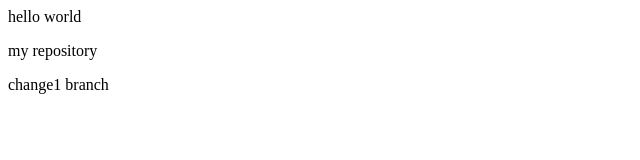
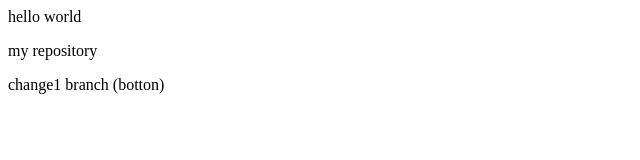
Before and after one commit to aryan0506/localrepo, a plain HTML site: page index.html in a window 1280 px wide. Shown: the full height of the page, 0-640 px from the left. Drawn offline with Linux system fonts and the light colour scheme.

Commit message:
botton add on main

```diff
--- a/index.html
+++ b/index.html
@@ -1,3 +1,3 @@
 <p>hello world</p>
 <p>my repository</p>
-<p>change1 branch</p>
+<p>change1 branch (botton)</p>
```
